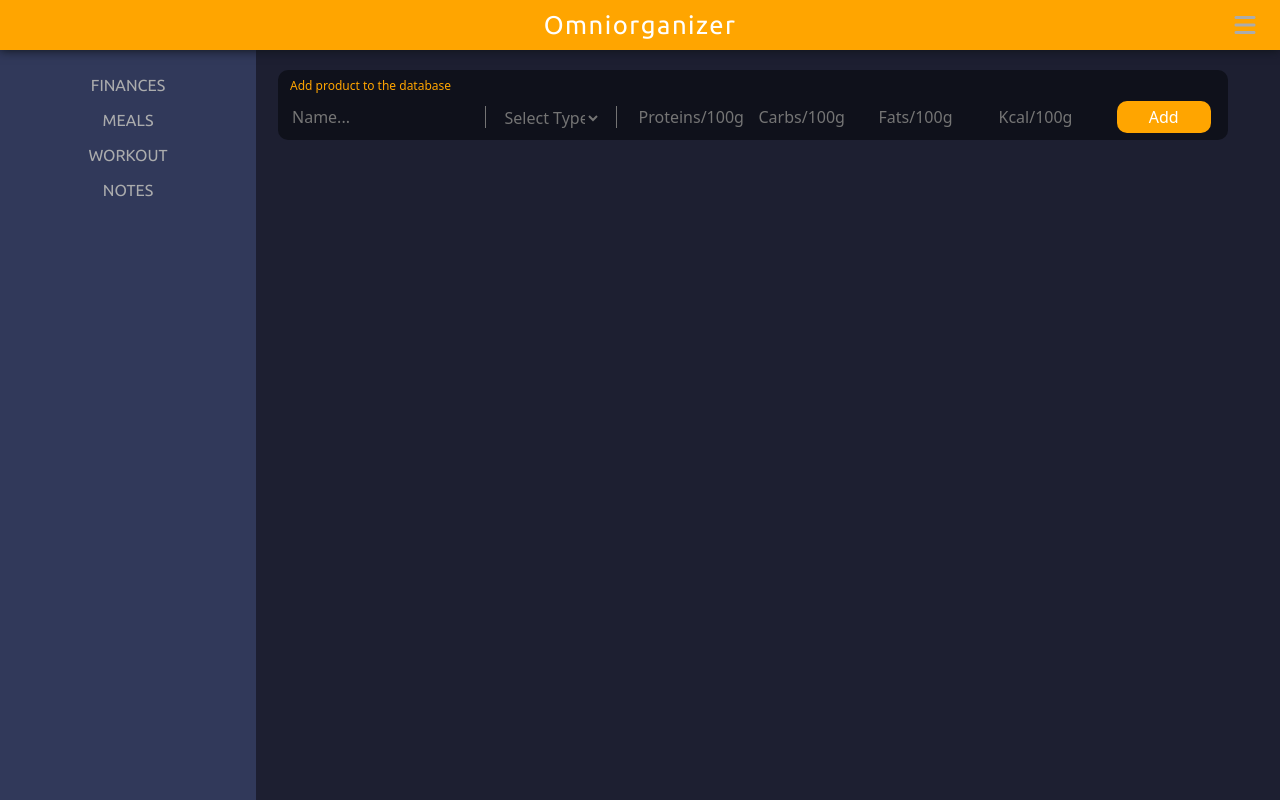
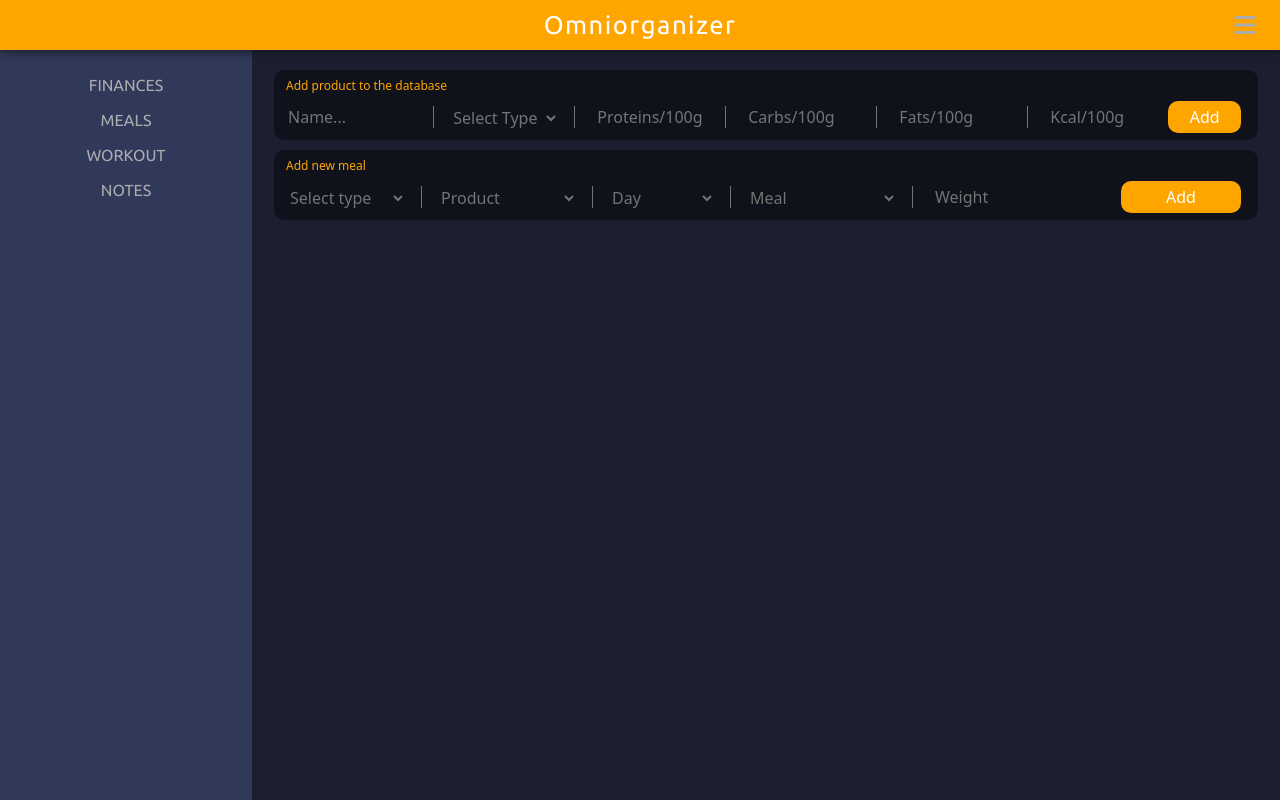
Before and after one commit to paka95/omni_organizer, a Django app: page /meals/ in a window 1280 px wide. Run offline with Django 4.2, Linux system fonts and the light colour scheme; some libraries are stand-ins or nearby versions.

Commit message:
Created meal model, form to add a meal

```diff
--- a/meals/admin.py
+++ b/meals/admin.py
@@ -1,6 +1,8 @@
 from django.contrib import admin
-from .models import Product
+from .models import Product, Meal
 
 # Register your models here.
 
 admin.site.register(Product)
+admin.site.register(Meal)
+# admin.site.register(Day)
--- a/meals/static/meals/js/get-meals.js
+++ b/meals/static/meals/js/get-meals.js
@@ -6,4 +6,40 @@
         e.preventDefault();
         addProduct();
     })
+
+
+    const mealType = document.getElementById("meal-product-type");
+    mealType.addEventListener('change', (e) => {
+        e.preventDefault();
+        fetch(`get-products/?type=${mealType.value}`)
+        .then(response => response.json())
+        // .then(data => console.log(data));
+        .then((data) => {
+            const mealName = document.getElementById('meal-name');
+            mealName.innerHTML = ''
+
+            if (data.length > 0) {
+            mealName.disabled = false;
+            data.forEach(product => {
+                const option = document.createElement('option');
+                option.value = product.id;
+                option.text = product.name;
+                mealName.add(option);
+              });
+            } else {
+                mealName.disabled = true;
+                const option = document.createElement('option');
+                option.value = ''
+                option.text = 'No products'
+                mealName.add(option);
+            }
+        });
+    })
+
+
+    // const addMealBtn = document.getElementById("meal-add-btn");
+    // addMealBtn.addEventListener('click', (e) => {
+    //     e.preventDefault();
+    //     addProduct();
+    // })
 });
--- a/meals/templates/meals/index.html
+++ b/meals/templates/meals/index.html
@@ -8,7 +8,7 @@
 
 {% block content %}
 <div class="content-row">
-    <!-- <div>Add food to the database</div> -->
+
     <label for="product-form" style="padding-left:10px; color: orange; font-size: 1.5vh">Add product to the database</label>
     <form id="product-form">
         {% csrf_token %}
@@ -34,24 +34,88 @@
                 <option value="misc">Misc</option>
             </select>
         </div>
-        <!-- <div class="input-wrapper amount-cell">
-            <input type="text" id="expense-amount" placeholder="Amount..." class="input-cell">
-        </div> -->
+
+        <div class="separator"></div>
+
+        <div class="input-wrapper nutrients-cell">
+            <input type="text" id="proteins" placeholder="Proteins/100g" class="nutrients-input-cell">
+        </div>
         <div class="separator"></div>
         <div class="input-wrapper nutrients-cell">
-            <!-- <div style="width: 150px">Nutrients per 100g: </div> -->
-            <input type="text" id="proteins" placeholder="Proteins/100g" class="nutrients-input-cell">
             <input type="text" id="carbs" placeholder="Carbs/100g" class="nutrients-input-cell">
+        </div>
+        <div class="separator"></div>
+        <div class="input-wrapper nutrients-cell">
             <input type="text" id="fats" placeholder="Fats/100g" class="nutrients-input-cell">
+        </div>
+        <div class="separator"></div>
+        <div class="input-wrapper nutrients-cell">
             <input type="text" id="kcal" placeholder="Kcal/100g" class="nutrients-input-cell">
         </div>
 
         <button type="submit" id="product-add-btn" class="content-row-btn">Add</button>
 
-        <!-- <div class="separator"></div> -->
+    </form>
+</div>
+
+<div class="content-row">
+    <label for="meal-form" style="padding-left:10px; color: orange; font-size: 1.5vh">Add new meal</label>
+    <form id="meal-form">
+        {% csrf_token %}
+        <div class="input-wrapper" id="meal-product-type-cell">
+            <select id="meal-product-type" class="input-cell">
+              <option value="" disabled hidden selected>Select type</option>
+              {% for type, label in product_types %}
+                <option value="{{ type }}">{{ label }}</option>
+              {% endfor %}
+            </select>
+        </div>
+
+        <div class="separator"></div>
+
+        <div class="input-wrapper" id="meal-name-cell">
+            <select id="meal-name" class="input-cell" disabled>
+                <option value="" disabled hidden selected>Product</option>
+            </select>
+        </div>
+
+        <div class="separator"></div>
+
+        <div class="input-wrapper" id="meal-day-cell">
+            <select id="meal-type" class="input-cell">
+                <option value="" disabled hidden selected>Day</option>
+                {% for type, label in meal_days %}
+                    <option value="{{ type }}">{{ label }}</option>
+                {% endfor %}
+                </select>
+        </div>
+
+        <div class="separator"></div>
+
+        <div class="input-wrapper" id="meal-type-cell">
+            <select id="meal-type" class="input-cell">
+                <option value="" disabled hidden selected>Meal</option>
+                {% for type, label in meal_types %}
+                    <option value="{{ type }}">{{ label }}</option>
+                {% endfor %}
+                </select>
+        </div>
+
+        <div class="separator"></div>
+
+        <div class="input-wrapper" id="meal-weight-cell">
+            <input type="text" placeholder="Weight" class="meal-weight-input">
+        </div>
+
+
+        <button type="submit" id="product-add-btn" class="content-row-btn">Add</button>
+
+
 
     </form>
 </div>
+
+<div class="meals-list-container"></div>
 
 
 <script type="module" src="{% static 'meals/js/get-meals.js' %}"></script>
--- a/meals/urls.py
+++ b/meals/urls.py
@@ -5,10 +5,6 @@
 urlpatterns = [
     path('', views.Index.as_view(), name='meals'),
     path('add-product/', views.AddProduct.as_view(), name='add-product'),
-    # path('get-expenses/', views.GetExpenses.as_view(), name='get-expenses'),
-    # path('submit/', views.SubmitExpense.as_view(), name='submit-expense'),
-    # path('delete/<int:pk>/', views.DeleteExpense.as_view(), name='delete-expense'),
-    # path('update/<int:pk>/', views.UpdateExpense.as_view(), name='update-expense'),
-    # path('preview/', views.Preview.as_view(), name='preview'),
-    # path('preview/get-preview/', views.GetPreview.as_view(), name='get-preview')
+    path('add-meal/', views.AddMeal.as_view(), name='add-meal'),
+    path('get-products/', views.GetProducts.as_view(), name='get-products')
 ]
--- a/meals/views.py
+++ b/meals/views.py
@@ -1,14 +1,14 @@
 from django.shortcuts import render
 from rest_framework.views import APIView
-from rest_framework.generics import CreateAPIView, DestroyAPIView, UpdateAPIView
+from rest_framework.generics import CreateAPIView, DestroyAPIView, UpdateAPIView, ListCreateAPIView, ListAPIView
 from rest_framework.response import Response
 from rest_framework import status
 from django.db.models import Sum
 from .apps import MealsConfig
 from django.views import View
 import datetime
-from .models import Product
-from .serializers import ProductSerializer
+from .models import Product, Meal
+from .serializers import ProductSerializer, MealSerializer
 from itertools import zip_longest
 
 
@@ -18,8 +18,36 @@
     template_name = 'meals/index.html'
 
     def get(self, request, *args, **kwargs):
-        return render(request, self.template_name)
+        product_types = Product.TYPE_CHOICES
+        meal_types = Meal.TYPE_CHOICES
+        meal_days = Meal.DAY_CHOICES
+        context = {
+            'product_types': product_types,
+            'meal_types': meal_types,
+            'meal_days': meal_days
+        }
+        return render(request, self.template_name, context)
+
+
+        # type = 'dairy'
+        # products = Product.objects.filter(type=type)
+
+        # print(products)
+
+class GetProducts(ListAPIView):
+    serializer_class = ProductSerializer
+
+    def get_queryset(self):
+        queryset = Product.objects.all()
+        product_type = self.request.query_params.get('type', None)
+        if product_type is not None:
+            queryset = queryset.filter(type=product_type)
+        return queryset
 
 
 class AddProduct(CreateAPIView):
     serializer_class = ProductSerializer
+
+
+class AddMeal(ListCreateAPIView):
+    serializer_class = MealSerializer
--- a/static/styles-meals.css
+++ b/static/styles-meals.css
@@ -9,13 +9,13 @@
 .content-row {
     background-color: #0F111B;
     border-radius: 10px;
-    max-width: 950px;
+    max-width: 1000px;
     padding: 2px;
     margin: 10px 0;
     /* display: flex; */
 }
 
-#product-form {
+#product-form, #meal-form{
     display: flex;
     flex-direction: row;
     position: relative;
@@ -55,13 +55,14 @@
 }
 
 .type-cell {
-    flex-basis: 110px;
+    flex-basis: 120px;
     flex-shrink: 0;
     flex-grow: 0;
 }
 
 .nutrients-cell {
-    display: flex
+    display: flex;
+    /* background-color: blue; */
 }
 
 .nutrients-input-cell {
@@ -72,6 +73,7 @@
     color: rgb(116, 116, 116);
     transition: 0.6s ease;
     margin: 0 5px;
+    /* flex-grow: 0; */
 }
 
 .nutrients-input-cell:focus, .nutrients-input-cell:hover {
@@ -94,3 +96,31 @@
     background-color: rgb(179, 116, 0);
     color:#c4c4c4
 }
+
+#meal-product-type-cell {
+    width: 130px;
+    /* background-color: blue; */
+}
+
+.meal-weight-input {
+    background-color: transparent;
+    border: none;
+    caret-color: orange;
+    max-width: 110px;
+    color: rgb(116, 116, 116);
+    transition: 0.6s ease;
+    margin: 0 5px;
+}
+
+.meal-weight-input:focus, .meal-weight-input:hover {
+    border-bottom: 1px solid #1890ff;
+    outline: none;
+}
+
+#meal-name-cell {
+    width: 150px;
+}
+
+select:hover {
+    cursor: pointer;
+}
```
Also changed, not shown: meals/models.py (+31 -2 lines), meals/serializers.py (+7 -1 lines), meals/static/meals/js/add-meal.js (added, +14 -0 lines), meals/migrations/0002_alter_product_carbs_alter_product_fats_and_more.py (added), meals/migrations/0003_remove_meal_day_day.py (added), meals/migrations/0004_remove_day_meals_day_meals.py (added), meals/migrations/0005_meal_day_delete_day.py (added).
